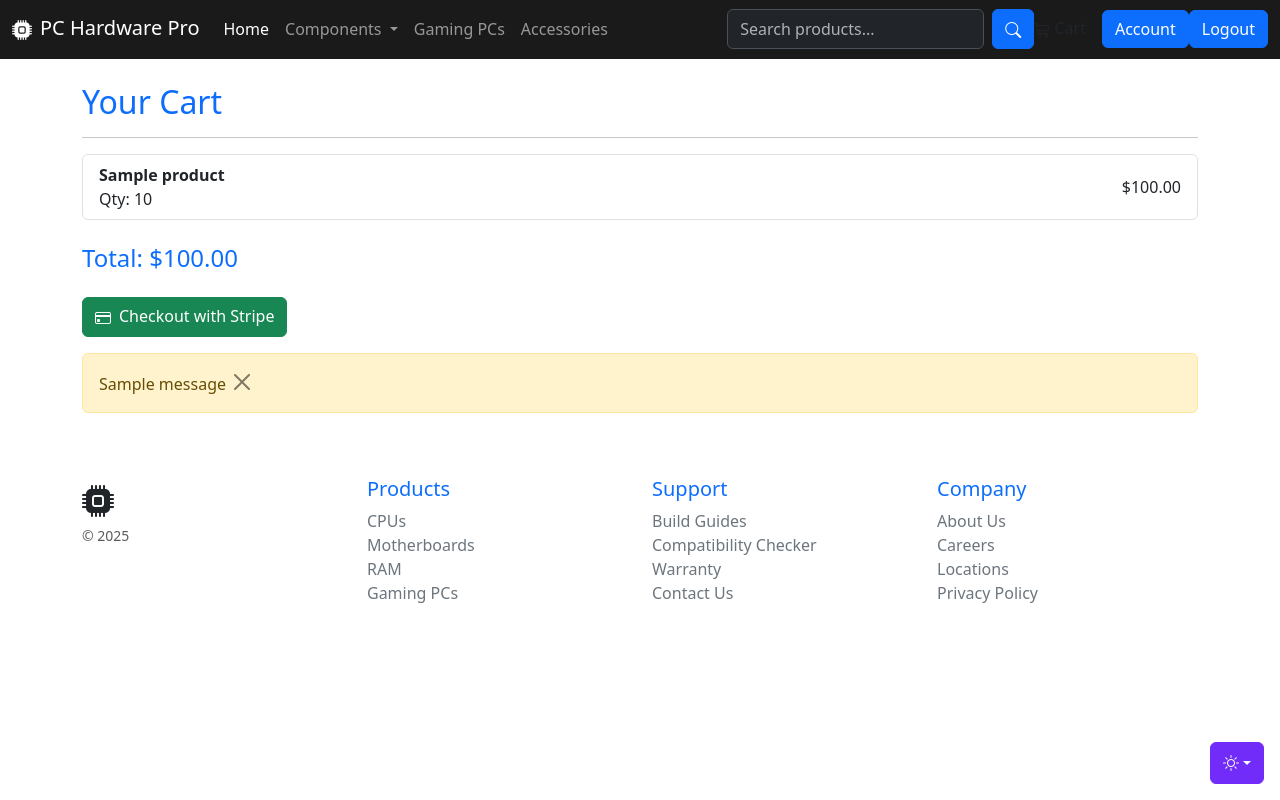
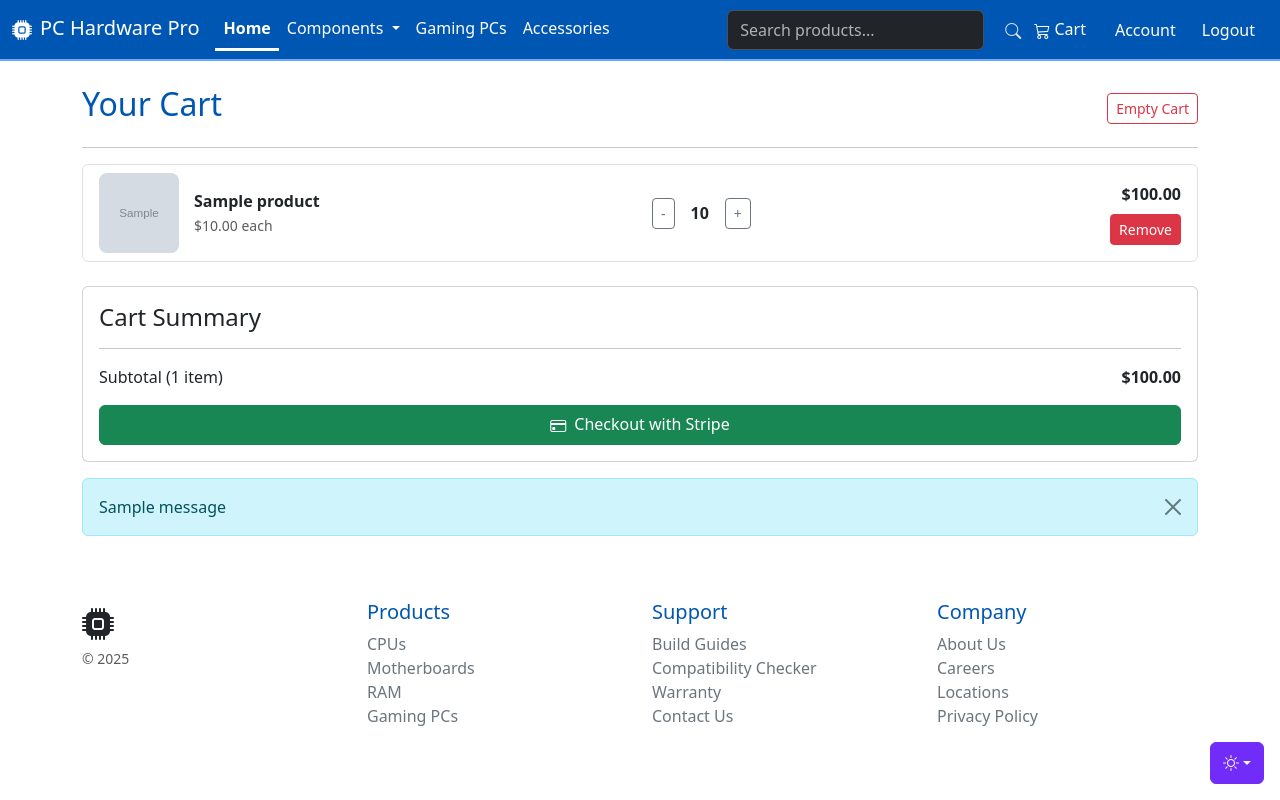
Before and after one commit to Dantheman85427/CYBI-6314-Class-Project, a Flask app: page /Homepage/Cart in a window 1280 px wide. Run offline with Flask 3, Linux system fonts and the light colour scheme; a user stored in the database is signed in; tables that the repository leaves empty hold one stand-in row (values such as "Sample post"); grey boxes marked "Sample" are stand-in pictures; one stand-in notice (Sample message) is shown; parts of the project's set-up code (start-up, migrations or seed data) failed here and were passed over; some libraries are stand-ins or nearby versions.

Commit message:
Cart alternations and themes change
User can now delete cart and remove & add quantity of items. Themes were changed again to make it easier for users to see the text in carousel and navbar.

```diff
--- a/app.py
+++ b/app.py
@@ -594,7 +594,101 @@ def cart():
     print(f"DEBUG: Cart items: {len(cart.items)}, Total: {total}")  # Debug line
 
     return render_template('cart.html', items=cart.items, total=total, key=stripe_keys['publishable_key'])
+#======================= Cart Alteration =======================#
 
+@app.route('/cart/increase/<int:item_id>')
+@logged_in_required()
+def increase_quantity(item_id):
+    # Increases quantity by 1
+    user_id = session['user_id']
+
+    # Find the cart item
+
+    cart_item = CartItem.query.get(item_id)
+
+    if not cart_item:
+        flash('Item not found!')
+        return redirect(url_for('cart'))
+
+    # Security checks
+    if cart_item.cart.user_id != user_id:
+        flash('Unauthorized action')
+        return redirect(url_for('cart'))
+    cart_item.quantity += 1
+    db.session.commit()
+    flash('Quantity increased!')
+    return redirect(url_for('cart'))
+
+# ==== Decrease ==== #
+@app.route('/cart/decrease/<int:item_id>')
+@logged_in_required()
+def decrease_quantity(item_id):
+    user_id = session['user_id']
+
+    # Find the cart item
+    cart_item = CartItem.query.get(item_id)
+
+    if not cart_item:
+        flash('Item not found')
+        return redirect(url_for('cart'))
+
+    # Security check: make sure this item belongs to the current user's cart
+    if cart_item.cart.user_id != user_id:
+        flash('Unauthorized action')
+        return redirect(url_for('cart'))
+
+    # Decrease quantity
+    if cart_item.quantity > 1:
+        cart_item.quantity -= 1
+        db.session.commit()
+        flash('Quantity decreased')
+    else:
+        # If quantity is 1, remove the item entirely
+        db.session.delete(cart_item)
+        db.session.commit()
+        flash('Item removed from cart')
+
+    return redirect(url_for('cart'))
+
+# ==== Remove ==== #
+@app.route('/cart/remove/<int:item_id>')
+@logged_in_required()
+def remove_item(item_id):
+    user_id = session['user_id']
+
+    cart_item = CartItem.query.get(item_id)
+
+    if not cart_item:
+        flash('Item not found')
+        return redirect(url_for('cart'))
+
+    # Security check
+    if cart_item.cart.user_id != user_id:
+        flash('Unauthorized action')
+        return redirect(url_for('cart'))
+
+    product_name = cart_item.product.product_Name
+    db.session.delete(cart_item)
+    db.session.commit()
+    flash(f'{product_name} removed from cart')
+
+    return redirect(url_for('cart'))
+# ==== Empty cart ==== #
+@app.route('/cart/empty')
+@logged_in_required()
+def empty_cart():
+
+    user_id = session['user_id']
+
+    cart = Cart.query.filter_by(user_id=user_id).first()
+
+    if cart:
+        # Delete all cart items
+        CartItem.query.filter_by(cart_id=cart.cart_id).delete()
+        db.session.commit()
+        flash('Cart emptied')
+
+    return redirect(url_for('cart'))
 #======================= Cart --> Orders =======================#
 @app.route('/checkout', methods=['POST'])
 @logged_in_required()
--- a/templates/base.html
+++ b/templates/base.html
@@ -200,151 +200,92 @@
 
         /* RED THEME */
         :root[data-bs-theme="red"] {
-            --bs-body-bg: #e6bdc3;
-            --bs-body-color: #5a0000;
-            --bs-primary: #d32f2f;
-            --bs-link-color: #b71c1c;
-            --bs-carousel-bg: rgba(0, 0, 0, 0.6);
-            --bs-caption-text: #fff5f5;
+            --bs-body-bg: #fce4ec;
+            --bs-body-color: #4a0000;
+            --bs-primary: #c62828;
+            --bs-link-color: #8e0000;
+            --bs-carousel-bg: rgba(0, 0, 0, 0.85);
+            --bs-caption-text: #ffffff;
         }
 
         /* GREEN THEME */
         :root[data-bs-theme="green"] {
             --bs-body-bg: #e8f5e9;
-            --bs-body-color: #0f3d0f;
-            --bs-primary: #388e3c;
+            --bs-body-color: #1b5e20;
+            --bs-primary: #2e7d32;
             --bs-link-color: #1b5e20;
-            --bs-carousel-bg: rgba(44, 59, 45, 0.6);
-            --bs-caption-text: #e8f5e9;
+            --bs-carousel-bg: rgba(0, 0, 0, 0.85);
+            --bs-caption-text: #ffffff;
         }
 
         /* PURPLE THEME */
         :root[data-bs-theme="purple"] {
             --bs-body-bg: #f3e5f5;
-            --bs-body-color: #3a004e;
-            --bs-primary: #7b1fa2;
+            --bs-body-color: #4a148c;
+            --bs-primary: #6a1b9a;
             --bs-link-color: #4a148c;
-            --bs-carousel-bg: rgb(189, 172, 209, 0.6);
-            --bs-caption-text: #f3e5f5;
+            --bs-carousel-bg: rgba(0, 0, 0, 0.85);
+            --bs-caption-text: #ffffff;
         }
 
         /* DARK THEME */
         :root[data-bs-theme="dark"] {
             --bs-body-bg: #121212;
-            --bs-body-color: #f8f9fa;
-            --bs-primary: rgb(192, 192, 192);
-            --bs-link-color: #9ecbff;
-            --bs-carousel-bg: rgba(0, 0, 0, 0.2);
+            --bs-body-color: #e0e0e0;
+            --bs-primary: #90caf9;
+            --bs-link-color: #64b5f6;
+            --bs-carousel-bg: rgba(0, 0, 0, 0.5);
             --bs-caption-text: #ffffff;
-
         }
 
         /* LIGHT THEME */
         :root[data-bs-theme="light"] {
             --bs-body-bg: #ffffff;
             --bs-body-color: #212529;
-            --bs-primary: #0d6efd;
-            --bs-link-color: #0a58ca;
-            --bs-carousel-bg: rgba(255, 255, 255, 0.719);
-            --bs-caption-text: #000000;
+            --bs-primary: #0056b3;
+            --bs-link-color: #004085;
+            --bs-carousel-bg: rgba(255, 255, 255, 0.8);
+            --bs-caption-text: #212529;
         }
 
-        /* BUTTONS & HEADINGS FOR THEME ADAPTATION */
-        .btn-primary {
-            background-color: var(--bs-primary);
-            border-color: var(--bs-primary);
-            transition: background-color 0.3s ease, color 0.3s ease;
-        }
-        .btn-primary:hover {
-            background-color: var(--bs-link-color);
-            border-color: var(--bs-link-color);
-        }
-
-        h1, h2, h3, h4, h5 {
-            color: var(--bs-primary);
-            transition: color 0.4s ease 0.1s;
-        }
-        /* ===== CAROUSEL INDICATORS - THEME BASED ===== */
-
-        /* RED THEME */
-        [data-bs-theme="red"] .carousel .carousel-indicators [data-bs-target],
-        [data-bs-theme="red"].carousel .carousel-indicators [data-bs-target] {
-            background-color: var(--bs-primary);
-        }
-
-        /* GREEN THEME */
-        [data-bs-theme="green"] .carousel .carousel-indicators [data-bs-target],
-        [data-bs-theme="green"].carousel .carousel-indicators [data-bs-target] {
-            background-color: var(--bs-primary);
-        }
-
-        /* PURPLE THEME */
-        [data-bs-theme="purple"] .carousel .carousel-indicators [data-bs-target],
-        [data-bs-theme="purple"].carousel .carousel-indicators [data-bs-target] {
-            background-color: var(--bs-primary);
-        }
-
-        /* DARK THEME */
-        [data-bs-theme="dark"] .carousel .carousel-indicators [data-bs-target],
-        [data-bs-theme="dark"].carousel .carousel-indicators [data-bs-target] {
-            background-color: var(--bs-primary);
-        }
-
-        /* LIGHT THEME */
-        [data-bs-theme="light"] .carousel .carousel-indicators [data-bs-target],
-        [data-bs-theme="light"].carousel .carousel-indicators [data-bs-target] {
-            background-color: var(--bs-primary);
-        }
-        .btn-theme-primary {
-            background-color: var(--bs-primary);
-            border-color: var(--bs-primary);
-            color: white;
-        }
-
-        .btn-theme-primary:hover {
-            background-color: var(--bs-link-color);
-            border-color: var(--bs-link-color);
-            color: white;
-        }
-        /* New colors */
         /* BLUE THEME */
         :root[data-bs-theme="blue"] {
             --bs-body-bg: #e3f2fd;
-            --bs-body-color: #0d47a1;
-            --bs-primary: #1976d2;
-            --bs-link-color: #1565c0;
-            --bs-carousel-bg: rgba(33, 150, 243, 0.6);
-            --bs-caption-text: #e3f2fd;
+            --bs-body-color: #01579b;
+            --bs-primary: #0277bd;
+            --bs-link-color: #01579b;
+            --bs-carousel-bg: rgba(0, 0, 0, 0.85);
+            --bs-caption-text: #ffffff;
         }
 
         /* ORANGE THEME */
         :root[data-bs-theme="orange"] {
             --bs-body-bg: #fff3e0;
-            --bs-body-color: #e65100;
-            --bs-primary: #f57c00;
-            --bs-link-color: #ef6c00;
-            --bs-carousel-bg: rgba(245, 124, 0, 0.6);
-            --bs-caption-text: #fff3e0;
+            --bs-body-color: #bf360c;
+            --bs-primary: #e64a19;
+            --bs-link-color: #bf360c;
+            --bs-carousel-bg: rgba(0, 0, 0, 0.85);
+            --bs-caption-text: #ffffff;
         }
 
         /* TEAL THEME */
         :root[data-bs-theme="teal"] {
             --bs-body-bg: #e0f2f1;
             --bs-body-color: #004d40;
-            --bs-primary: #00796b;
-            --bs-link-color: #00695c;
-            --bs-carousel-bg: rgba(0, 121, 107, 0.6);
-            --bs-caption-text: #e0f2f1;
+            --bs-primary: #00695c;
+            --bs-link-color: #004d40;
+            --bs-carousel-bg: rgba(0, 0, 0, 0.85);
+            --bs-caption-text: #ffffff;
         }
 
         /* PINK THEME */
         :root[data-bs-theme="pink"] {
             --bs-body-bg: #fce4ec;
             --bs-body-color: #880e4f;
-            --bs-primary: #c2185b;
-            --bs-link-color: #ad1457;
-            --bs-carousel-bg: rgba(194, 24, 91, 0.6);
-            --bs-caption-text: #fce4ec;
+            --bs-primary: #ad1457;
+            --bs-link-color: #880e4f;
+            --bs-carousel-bg: rgba(0, 0, 0, 0.85);
+            --bs-caption-text: #ffffff;
         }
 
         /* BROWN THEME */
@@ -352,172 +293,193 @@
             --bs-body-bg: #efebe9;
             --bs-body-color: #3e2723;
             --bs-primary: #5d4037;
-            --bs-link-color: #4e342e;
-            --bs-carousel-bg: rgba(93, 64, 55, 0.6);
-            --bs-caption-text: #efebe9;
+            --bs-link-color: #3e2723;
+            --bs-carousel-bg: rgba(0, 0, 0, 0.85);
+            --bs-caption-text: #ffffff;
         }
 
         /* CYAN THEME */
         :root[data-bs-theme="cyan"] {
             --bs-body-bg: #e0f7fa;
             --bs-body-color: #006064;
-            --bs-primary: #0097a7;
-            --bs-link-color: #00838f;
-            --bs-carousel-bg: rgba(0, 151, 167, 0.6);
-            --bs-caption-text: #e0f7fa;
+            --bs-primary: #00838f;
+            --bs-link-color: #006064;
+            --bs-carousel-bg: rgba(0, 0, 0, 0.85);
+            --bs-caption-text: #ffffff;
         }
 
         /* INDIGO THEME */
         :root[data-bs-theme="indigo"] {
             --bs-body-bg: #e8eaf6;
             --bs-body-color: #1a237e;
-            --bs-primary: #303f9f;
-            --bs-link-color: #283593;
-            --bs-carousel-bg: rgba(48, 63, 159, 0.6);
-            --bs-caption-text: #e8eaf6;
+            --bs-primary: #283593;
+            --bs-link-color: #1a237e;
+            --bs-carousel-bg: rgba(0, 0, 0, 0.85);
+            --bs-caption-text: #ffffff;
         }
 
         /* AMBER THEME */
         :root[data-bs-theme="amber"] {
             --bs-body-bg: #fff8e1;
-            --bs-body-color: #ff6f00;
-            --bs-primary: #ffa000;
-            --bs-link-color: #ff8f00;
-            --bs-carousel-bg: rgba(255, 160, 0, 0.6);
-            --bs-caption-text: #fff8e1;
+            --bs-body-color: #e65100;
+            --bs-primary: #ff6f00;
+            --bs-link-color: #e65100;
+            --bs-carousel-bg: rgba(0, 0, 0, 0.85);
+            --bs-caption-text: #ffffff;
         }
 
         /* DEEP PURPLE THEME */
         :root[data-bs-theme="deep-purple"] {
             --bs-body-bg: #ede7f6;
             --bs-body-color: #311b92;
-            --bs-primary: #512da8;
-            --bs-link-color: #4527a0;
-            --bs-carousel-bg: rgba(81, 45, 168, 0.6);
-            --bs-caption-text: #ede7f6;
+            --bs-primary: #4527a0;
+            --bs-link-color: #311b92;
+            --bs-carousel-bg: rgba(0, 0, 0, 0.85);
+            --bs-caption-text: #ffffff;
         }
 
         /* LIME THEME */
         :root[data-bs-theme="lime"] {
             --bs-body-bg: #f9fbe7;
             --bs-body-color: #827717;
-            --bs-primary: #afb42b;
-            --bs-link-color: #9e9d24;
-            --bs-carousel-bg: rgba(175, 180, 43, 0.6);
-            --bs-caption-text: #f9fbe7;
+            --bs-primary: #9e9d24;
+            --bs-link-color: #827717;
+            --bs-carousel-bg: rgba(0, 0, 0, 0.85);
+            --bs-caption-text: #ffffff;
         }
 
         /* DEEP ORANGE THEME */
         :root[data-bs-theme="deep-orange"] {
             --bs-body-bg: #fbe9e7;
             --bs-body-color: #bf360c;
-            --bs-primary: #e64a19;
-            --bs-link-color: #d84315;
-            --bs-carousel-bg: rgba(230, 74, 25, 0.6);
-            --bs-caption-text: #fbe9e7;
+            --bs-primary: #d84315;
+            --bs-link-color: #bf360c;
+            --bs-carousel-bg: rgba(0, 0, 0, 0.85);
+            --bs-caption-text: #ffffff;
         }
 
         /* LIGHT BLUE THEME */
         :root[data-bs-theme="light-blue"] {
             --bs-body-bg: #e1f5fe;
             --bs-body-color: #01579b;
-            --bs-primary: #0288d1;
-            --bs-link-color: #0277bd;
-            --bs-carousel-bg: rgba(2, 136, 209, 0.6);
-            --bs-caption-text: #e1f5fe;
+            --bs-primary: #0277bd;
+            --bs-link-color: #01579b;
+            --bs-carousel-bg: rgba(0, 0, 0, 0.85);
+            --bs-caption-text: #ffffff;
         }
 
-        /* Add carousel indicator styles for new themes */
-        [data-bs-theme="blue"] .carousel .carousel-indicators [data-bs-target],
-        [data-bs-theme="blue"].carousel .carousel-indicators [data-bs-target] {
+        /* ===== ACCESSIBLE BUTTON STYLES ===== */
+        .btn-primary {
             background-color: var(--bs-primary);
+            border-color: var(--bs-primary);
+            color: #ffffff;  /* Always white text on primary buttons */
+            transition: background-color 0.3s ease, color 0.3s ease;
         }
 
-        [data-bs-theme="orange"] .carousel .carousel-indicators [data-bs-target],
-        [data-bs-theme="orange"].carousel .carousel-indicators [data-bs-target] {
-            background-color: var(--bs-primary);
+        .btn-primary:hover {
+            background-color: var(--bs-link-color);
+            border-color: var(--bs-link-color);
+            color: #ffffff;
+            /* Add slight brightness for visual feedback */
+            filter: brightness(1.1);
         }
 
-        [data-bs-theme="teal"] .carousel .carousel-indicators [data-bs-target],
-        [data-bs-theme="teal"].carousel .carousel-indicators [data-bs-target] {
-            background-color: var(--bs-primary);
+        .btn-primary:focus {
+            /* Strong focus indicator for keyboard users */
+            box-shadow: 0 0 0 0.25rem rgba(var(--bs-primary-rgb), 0.5);
+            outline: 2px solid var(--bs-link-color);
+            outline-offset: 2px;
         }
 
-        [data-bs-theme="pink"] .carousel .carousel-indicators [data-bs-target],
-        [data-bs-theme="pink"].carousel .carousel-indicators [data-bs-target] {
-            background-color: var(--bs-primary);
+        /* Headings with accessible colors */
+        h1, h2, h3, h4, h5 {
+            color: var(--bs-primary);
+            transition: color 0.4s ease 0.1s;
         }
 
-        [data-bs-theme="brown"] .carousel .carousel-indicators [data-bs-target],
-        [data-bs-theme="brown"].carousel .carousel-indicators [data-bs-target] {
-            background-color: var(--bs-primary);
+        /* ===== NAVBAR ACCESSIBLE STYLING ===== */
+        .navbar {
+            background-color: var(--bs-primary) !important;
+            border-bottom: 2px solid var(--bs-link-color);
         }
 
-        [data-bs-theme="cyan"] .carousel .carousel-indicators [data-bs-target],
-        [data-bs-theme="cyan"].carousel .carousel-indicators [data-bs-target] {
-            background-color: var(--bs-primary);
+        .navbar-brand,
+        .navbar .nav-link {
+            color: #ffffff !important;
+            transition: opacity 0.3s ease;
         }
 
-        [data-bs-theme="indigo"] .carousel .carousel-indicators [data-bs-target],
-        [data-bs-theme="indigo"].carousel .carousel-indicators [data-bs-target] {
-            background-color: var(--bs-primary);
+        .navbar .nav-link:hover,
+        .navbar .nav-link:focus {
+            opacity: 0.8;
+            text-decoration: underline;
         }
 
-        [data-bs-theme="amber"] .carousel .carousel-indicators [data-bs-target],
-        [data-bs-theme="amber"].carousel .carousel-indicators [data-bs-target] {
-            background-color: var(--bs-primary);
+        /* Ensure active nav items are clearly visible */
+        .navbar .nav-link.active {
+            font-weight: bold;
+            border-bottom: 3px solid #ffffff;
         }
 
-        [data-bs-theme="deep-purple"] .carousel .carousel-indicators [data-bs-target],
-        [data-bs-theme="deep-purple"].carousel .carousel-indicators [data-bs-target] {
-            background-color: var(--bs-primary);
+        /* ===== FOCUS INDICATORS ===== */
+        a:focus,
+        button:focus,
+        input:focus,
+        select:focus,
+        textarea:focus {
+            outline: 2px solid var(--bs-link-color);
+            outline-offset: 2px;
+            box-shadow: 0 0 0 0.25rem rgba(var(--bs-primary-rgb), 0.3);
         }
 
-        [data-bs-theme="lime"] .carousel .carousel-indicators [data-bs-target],
-        [data-bs-theme="lime"].carousel .carousel-indicators [data-bs-target] {
+        /* ===== CAROUSEL INDICATORS - ACCESSIBLE ===== */
+        .carousel .carousel-indicators [data-bs-target] {
             background-color: var(--bs-primary);
+            border: 2px solid #ffffff;  /* White border for visibility */
+            opacity: 0.7;
         }
 
-        [data-bs-theme="deep-orange"] .carousel .carousel-indicators [data-bs-target],
-        [data-bs-theme="deep-orange"].carousel .carousel-indicators [data-bs-target] {
-            background-color: var(--bs-primary);
+        .carousel .carousel-indicators .active {
+            opacity: 1;
+            transform: scale(1.2);  /* Slightly larger for active indicator */
         }
 
-        [data-bs-theme="light-blue"] .carousel .carousel-indicators [data-bs-target],
-        [data-bs-theme="light-blue"].carousel .carousel-indicators [data-bs-target] {
-            background-color: var(--bs-primary);
-        }
-        /* Theme button hover effects */
+        /* ===== THEME BUTTON ACCESSIBLE STYLES ===== */
         .theme-button {
             transition: all 0.3s ease;
-            border: 1px solid transparent;
+            border: 2px solid transparent;
+            min-height: 44px;  /* Minimum touch target size */
+            min-width: 44px;
         }
 
         .theme-button:hover {
-            background-color: var(--theme-bg) !important;
-            color: var(--theme-text) !important;
-            border-color: var(--theme-color) !important;
+            border-color: var(--bs-link-color) !important;
+            transform: scale(1.05);  /* Slight grow on hover */
         }
 
-        .theme-button:active,
         .theme-button:focus {
-            background-color: var(--theme-bg) !important;
-            color: var(--theme-text) !important;
+            outline: 2px solid var(--bs-link-color);
+            outline-offset: 2px;
         }
-        /* Toast styling follows theme variables */
+
+        /* ===== TOAST ACCESSIBLE STYLING ===== */
         .toast {
             border-radius: 10px;
-            color: var(--bs-body-color);         /* text color from theme */
-            background-color: var(--bs-body-bg); /* background from theme */
-            border: 1px solid var(--bs-primary);
+            color: var(--bs-body-color);
+            background-color: var(--bs-body-bg);
+            border: 2px solid var(--bs-primary);
+            box-shadow: 0 4px 6px rgba(0, 0, 0, 0.3);  /* Better visibility */
         }
 
-        /* Optional: make header or close button stand out */
         .toast .btn-close {
-            filter: invert(1); /* ensures contrast on dark/light */
+            filter: invert(var(--bs-body-color));
+            opacity: 0.8;
         }
 
-        /* Toast container bottom-right */
+        .toast .btn-close:hover {
+            opacity: 1;
+        }
+
         .toast-container {
             position: fixed;
             bottom: 1rem;
--- a/templates/cart.html
+++ b/templates/cart.html
@@ -7,42 +7,104 @@
 {% block body %}
 
 <div class="container mt-4">
+    <div class="d-flex justify-content-between align-items-center">
         <h2>Your Cart</h2>
+        {% if items %}
+        <a href="{{ url_for('empty_cart') }}"
+           class="btn btn-outline-danger btn-sm"
+           onclick="return confirm('Are you sure you want to empty your cart?')">
+            Empty Cart
+        </a>
+        {% endif %}
+    </div>
     <hr>
 
     {% if not items %}
-        <p>Your cart is empty.</p>
+        <div class="alert alert-info">
+            <p class="mb-0">Your cart is empty. <a href="/Homepage/Parts">Start shopping!</a></p>
+        </div>
     {% else %}
         <ul class="list-group mb-4">
             {% for item in items %}
-            <li class="list-group-item d-flex justify-content-between align-items-center">
+            <li class="list-group-item">
+                <div class="row align-items-center">
+                    <!-- Product image and info -->
+                    <div class="col-md-6 d-flex align-items-center">
+                        <img src="{{ item.product.product_Image if item.product.product_Image else url_for('static', filename='images/default_product.png') }}"
+                             alt="{{ item.product.product_Name }}"
+                             style="width: 80px; height: 80px; object-fit: cover; border-radius: 8px; margin-right: 15px;">
                         <div>
                             <strong>{{ item.product.product_Name }}</strong><br>
-                    Qty: {{ item.quantity }}
+                            <small class="text-muted">${{ "%.2f"|format(item.product.product_Price) }} each</small>
                         </div>
-                <span>${{ "%.2f"|format(item.product.product_Price * item.quantity) }}</span>
+                    </div>
+
+                    <!-- Quantity controls -->
+                    <div class="col-md-3">
+                        <div class="d-flex align-items-center">
+                            <a href="{{ url_for('decrease_quantity', item_id=item.item_id) }}"
+                               class="btn btn-sm btn-outline-secondary">
+                                -
+                            </a>
+                            <span class="mx-3"><strong>{{ item.quantity }}</strong></span>
+                            <a href="{{ url_for('increase_quantity', item_id=item.item_id) }}"
+                               class="btn btn-sm btn-outline-secondary">
+                                +
+                            </a>
+                        </div>
+                    </div>
+
+                    <!-- Price and remove button -->
+                    <div class="col-md-3 text-end">
+                        <div class="mb-2">
+                            <strong>${{ "%.2f"|format(item.product.product_Price * item.quantity) }}</strong>
+                        </div>
+                        <a href="{{ url_for('remove_item', item_id=item.item_id) }}"
+                           class="btn btn-sm btn-danger"
+                           onclick="return confirm('Remove this item from cart?')">
+                            Remove
+                        </a>
+                    </div>
+                </div>
             </li>
             {% endfor %}
         </ul>
 
-        <h4>Total: ${{ "%.2f"|format(total) }}</h4>
-        <button id="checkout-button" class="btn btn-success mt-3">
+        <div class="card">
+            <div class="card-body">
+                <h4 class="card-title">Cart Summary</h4>
+                <hr>
+                <div class="d-flex justify-content-between mb-3">
+                    <span>Subtotal ({{ items|length }} item{% if items|length != 1 %}s{% endif %})</span>
+                    <strong>${{ "%.2f"|format(total) }}</strong>
+                </div>
+                <button id="checkout-button" class="btn btn-success w-100">
                     <i class="bi bi-credit-card me-2"></i>Checkout with Stripe
                 </button>
+            </div>
+        </div>
     {% endif %}
+
     <!-- Flash messages -->
-    {% for message in get_flashed_messages() %}
-    <div class="alert alert-warning mt-3" role="alert">
+    {% with messages = get_flashed_messages() %}
+        {% if messages %}
+            {% for message in messages %}
+            <div class="alert alert-info alert-dismissible fade show mt-3" role="alert">
                 {{ message }}
-        <button type="button" class="btn-close" data-bs-dismiss="alert" aria-label="Close" onclick="removeFlash()"></button>
+                <button type="button" class="btn-close" data-bs-dismiss="alert" aria-label="Close"></button>
             </div>
             {% endfor %}
+        {% endif %}
+    {% endwith %}
 </div>
+
+{% endblock %}
+
 {% block scripts %}
 <script>
     const stripe = Stripe('{{ key }}');
 
-    document.getElementById('checkout-button').addEventListener('click', async () => {
+    document.getElementById('checkout-button')?.addEventListener('click', async () => {
         try {
             const response = await fetch('/checkout', {
                 method: 'POST',
@@ -73,4 +135,3 @@
     });
 </script>
 {% endblock %}
-{% endblock %}
```
Lines whose indentation alone changed are shown as unchanged.
